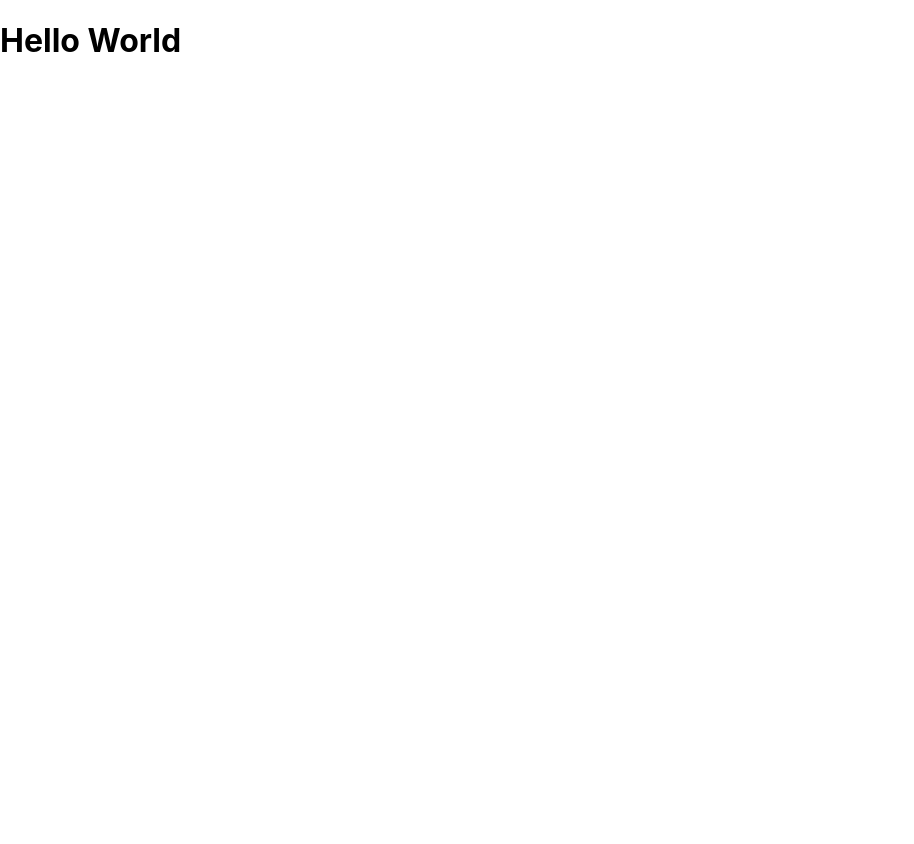
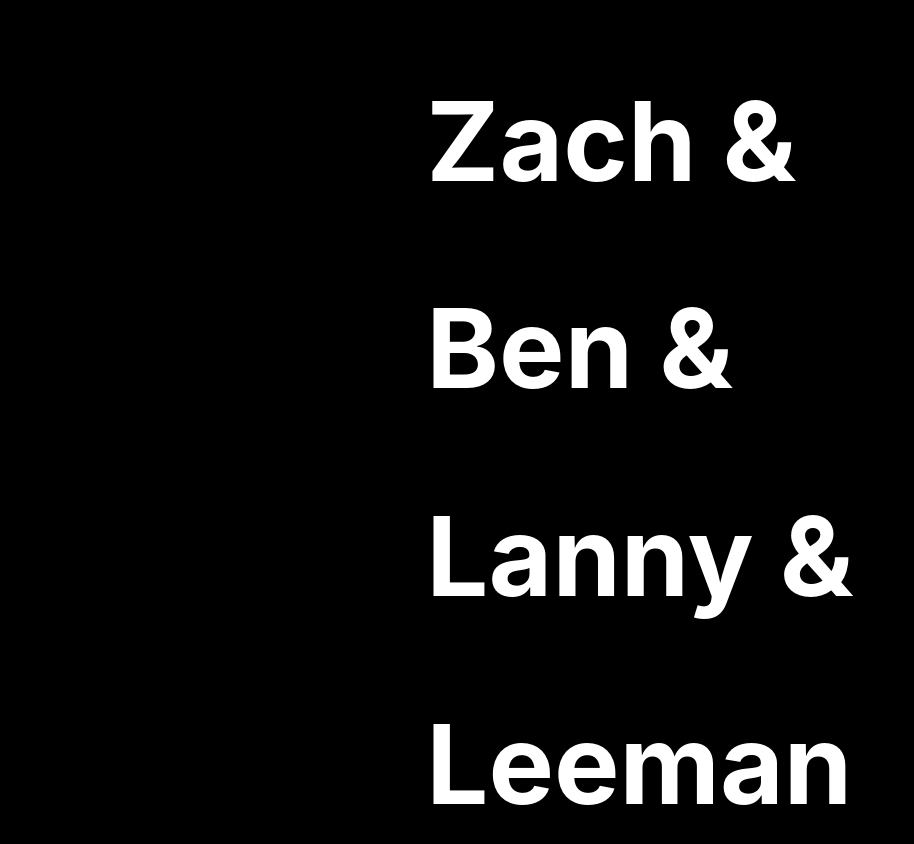
Before and after one commit to Lanny-MacMillan/zblm_frontend, a React (Create React App) app: page / in a window 1280 px wide. Shown: the top 844 px of the page, without its empty margins (0-914 px from the left). Before the commit the page ends 800 px from the top, so only its background shows below. Built offline with nearby package versions, Linux system fonts and the light colour scheme.

Commit message:
started homepage for ZBLM project

```diff
--- a/src/App.css
+++ b/src/App.css
@@ -1,38 +1,16 @@
-.App {
-  text-align: center;
+
+* {
+  background: black;
 }
-
-.App-logo {
-  height: 40vmin;
-  pointer-events: none;
+.container {
+  display: flex;
+  flex-direction: row;
+  flex-wrap: wrap;
+  justify-content: center;
 }
-
-@media (prefers-reduced-motion: no-preference) {
-  .App-logo {
-    animation: App-logo-spin infinite 20s linear;
-  }
+.home {
+  background: black;
+  color: white;
+  font-size: 55px;
+  /* font-family: snes; */
 }
-
-.App-header {
-  background-color: #282c34;
-  min-height: 100vh;
-  display: flex;
-  flex-direction: column;
-  align-items: center;
-  justify-content: center;
-  font-size: calc(10px + 2vmin);
-  color: white;
-}
-
-.App-link {
-  color: #61dafb;
-}
-
-@keyframes App-logo-spin {
-  from {
-    transform: rotate(0deg);
-  }
-  to {
-    transform: rotate(360deg);
-  }
-}
--- a/src/App.js
+++ b/src/App.js
@@ -1,9 +1,10 @@
 import './App.css';
+import Home from './components/Home'
 
 const App = () => {
   return (
     <>
-    <h1>Hello World</h1>
+    <Home />
     </>
   );
 }
--- a/src/components/Home.js
+++ b/src/components/Home.js
@@ -1,9 +1,16 @@
-import './App.css';
+import '../App.css';
 
 const Home = () => {
     return (
         <>
-        <h1>Home Page</h1>
+        <div className='container'>
+            <div className='home'>
+                <h1>Zach &</h1>
+                <h1>Ben &</h1>
+                <h1>Lanny &</h1>
+                <h1>Leeman</h1>
+            </div>
+        </div>
         </>
     );
 }
```
